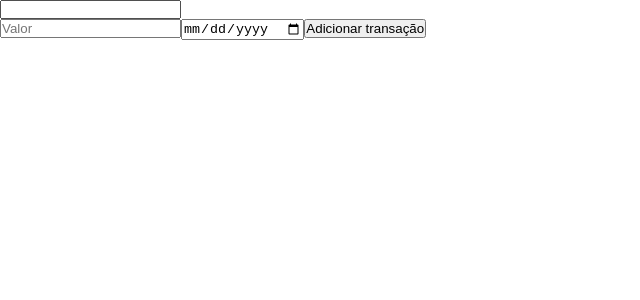
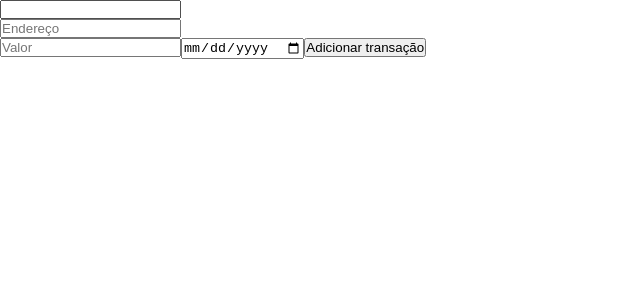
Before and after one commit to roofranklin/controle-financeiro, an Angular app: page /adicionar in a window 1280 px wide. Shown: the top 300 px of the page, without its empty margins (0-640 px from the left). Built offline with nearby package versions, Linux system fonts and the light colour scheme.

Commit message:
Implementando 2way binding

```diff
--- a/src/app/adicionar-transacao/adicionar-transacao.component.html
+++ b/src/app/adicionar-transacao/adicionar-transacao.component.html
@@ -1,6 +1,8 @@
 
     <input type="text" [(ngModel)]="nomeCompleto" />
     <p>{{ nomeCompleto }}</p>
+    <input type="text" placeholder="Endereço" [(ngModel)]="endereco" />
+    <p>{{ endereco }}</p>
     <input type="number" placeholder="Valor" />
     <input type="date" placeholder="Data" />
     <button (click)="adicionarTransacao()">Adicionar transação</button>
--- a/src/app/adicionar-transacao/adicionar-transacao.component.ts
+++ b/src/app/adicionar-transacao/adicionar-transacao.component.ts
@@ -18,5 +18,6 @@ export class AdicionarTransacaoComponent {
 
   // 2WAY BINDING
   public nomeCompleto!: string;
+  public endereco!: string;
 
 }
```
